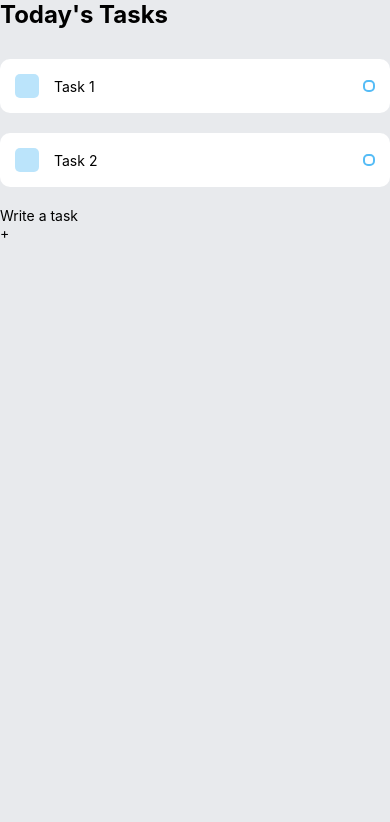
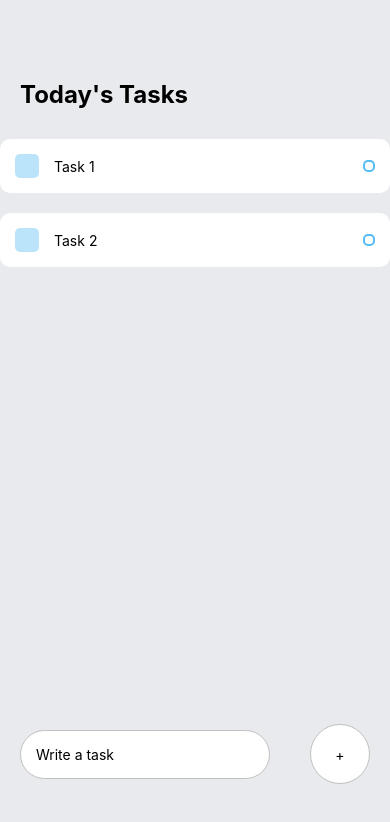
Before and after one commit to thejamesgore/react-native-projects, a React Native app in the folder 00-Todo-List/: screen / in a window 390 px wide. Shown: the top 822 px of the page. Built offline with nearby package versions, Linux system fonts and the light colour scheme.

Commit message:
added styling to the tasks section

```diff
--- a/00-Todo-List/App.js
+++ b/00-Todo-List/App.js
@@ -45,7 +45,7 @@
     flex: 1,
     backgroundColor: '#E8EAED',
   },
-  tasksWarpper: {
+  tasksWrapper: {
     paddingTop: 80,
     paddingHorizontal: 20,
   },
@@ -56,4 +56,32 @@
   items: {
     marginTop: 30,
   },
+  writeTaskWrapper: {
+    position: 'absolute',
+    bottom: 60,
+    width: '100%',
+    flexDirection: 'row',
+    justifyContent: 'space-around',
+    alignItems: 'center',
+  },
+  input: {
+    paddingVertical: 15,
+    paddingHorizontal: 15,
+    backgroundColor: '#FFF',
+    borderRadius: 60,
+    borderColor: '#C0C0C0',
+    borderWidth: 1,
+    width: 250,
+  },
+  addWrapper: {
+    width: 60,
+    height: 60,
+    backgroundColor: '#FFF',
+    borderRadius: 60,
+    justifyContent: 'center',
+    alignItems: 'center',
+    borderColor: '#C0C0C0',
+    borderWidth: 1,
+  },
+  addText: {},
 })
```
